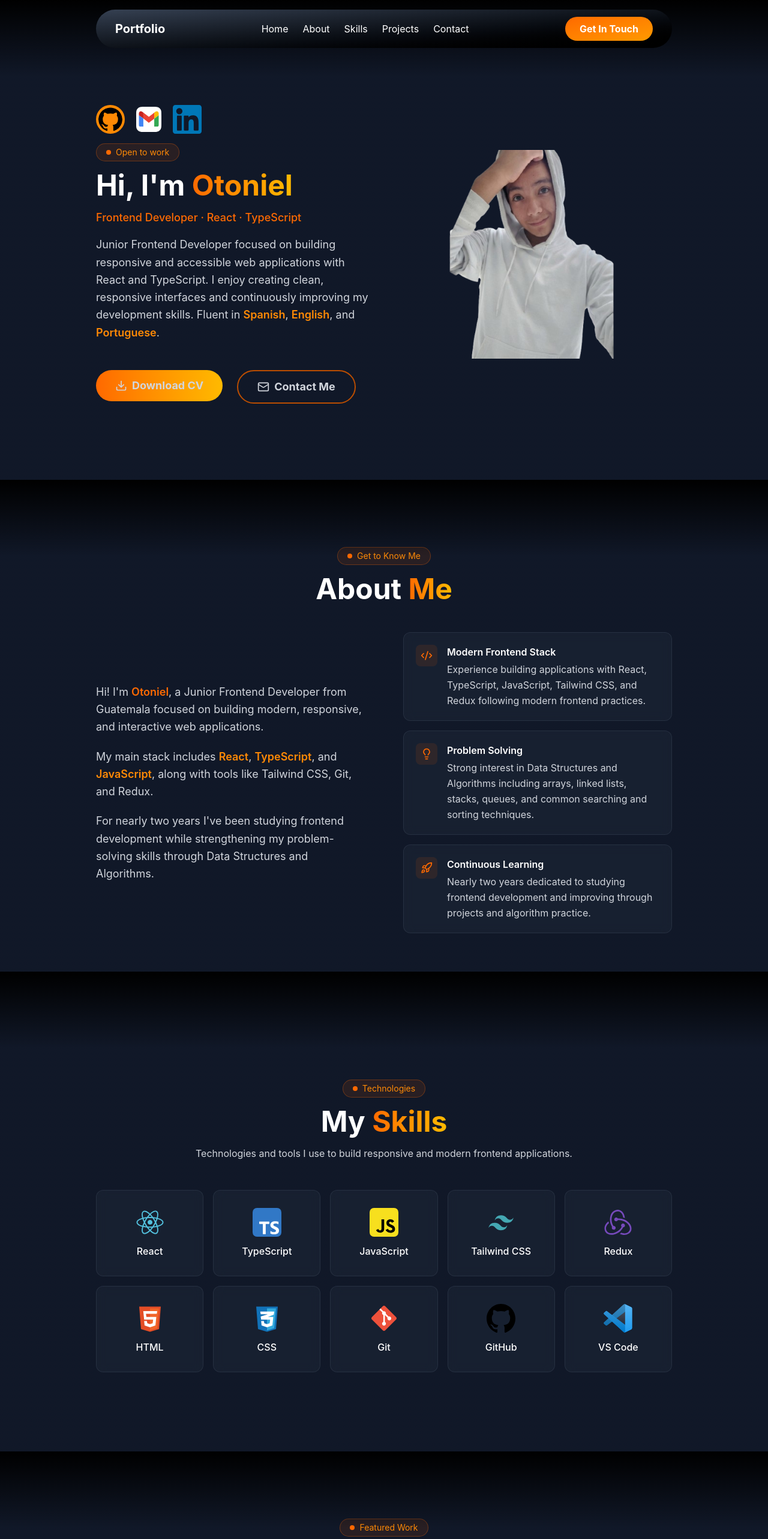
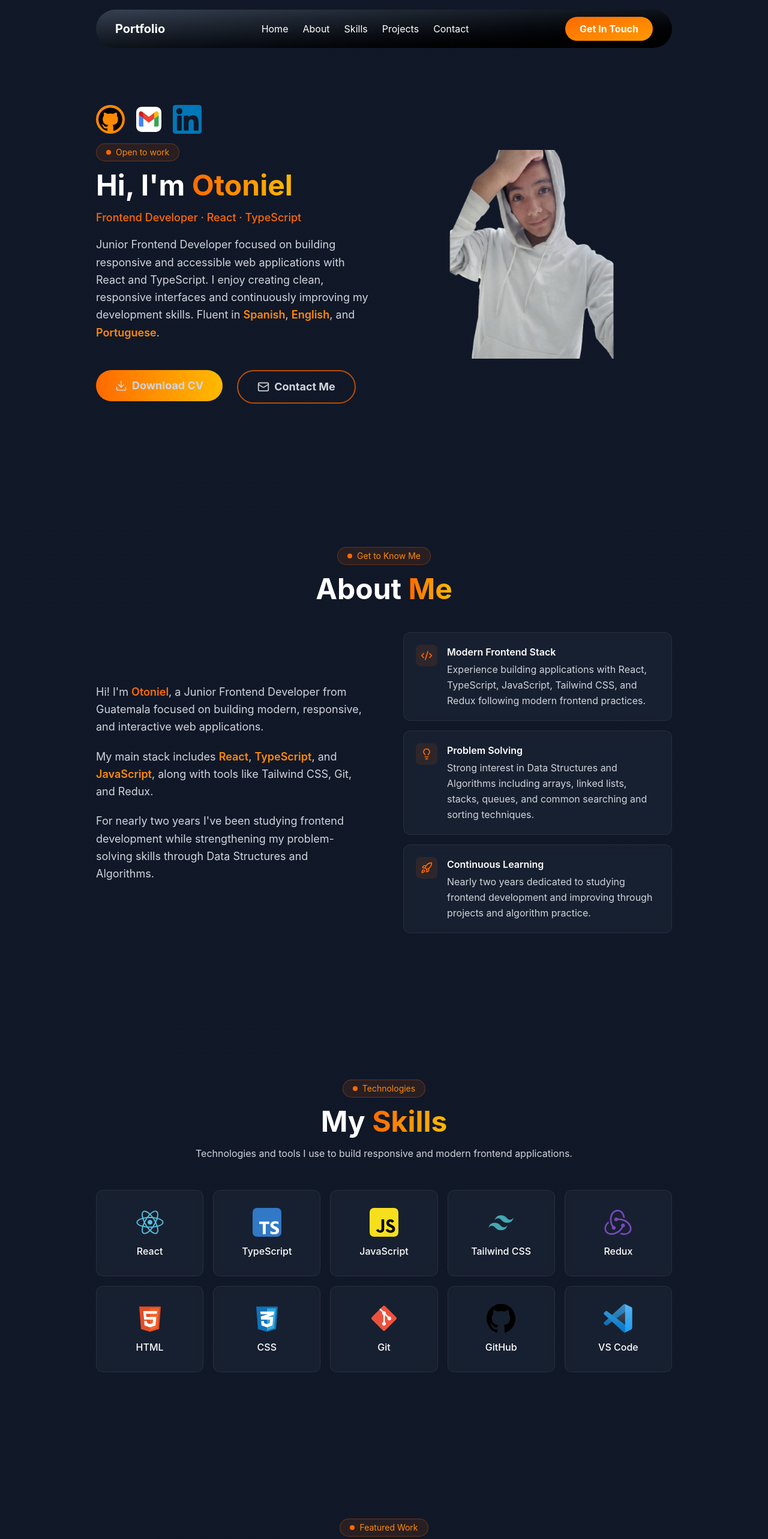
Before and after one commit to OtonielG/frontend-portfolioTS, a React (Vite) app: page / in a window 1280 px wide. Shown: the top 2566 px of the page at 60% size. Built offline with nearby package versions, Linux system fonts and the light colour scheme.

Commit message:
chore: polish portfolio UI details

```diff
--- a/src/components/About.tsx
+++ b/src/components/About.tsx
@@ -34,8 +34,6 @@ export default function About() {
       id="about"
       className="relative flex min-h-dvh w-full flex-col justify-center overflow-hidden bg-linear-to-br from-gray-900 via-gray-900 to-gray-900 px-6 pt-28 pb-16 md:px-14 lg:px-40"
     >
-      <div className="absolute top-0 left-0 h-32 w-full pointer-events-none bg-linear-to-b from-black to-transparent" />
-
       <div className="flex w-full flex-col items-center">
         <motion.span
           className="flex w-fit items-center gap-2 rounded-full border border-orange-500/30 bg-orange-500/10 px-4 py-1 text-sm text-orange-400"
--- a/src/components/Contact.tsx
+++ b/src/components/Contact.tsx
@@ -50,8 +50,6 @@ export default function Contact() {
       id="contact"
       className="relative flex min-h-dvh w-full flex-col justify-center overflow-hidden bg-linear-to-br from-gray-900 via-gray-900 to-gray-900 px-6 pt-28 pb-16 md:px-14 lg:px-40"
     >
-      <div className="absolute top-0 left-0 h-32 w-full pointer-events-none bg-linear-to-b from-black to-transparent" />
-
       <div className="flex w-full flex-col items-center">
         <motion.span
           className="flex w-fit items-center gap-2 rounded-full border border-orange-500/30 bg-orange-500/10 px-4 py-1 text-sm text-orange-400"
--- a/src/components/Hero.tsx
+++ b/src/components/Hero.tsx
@@ -40,8 +40,6 @@ export default function Hero() {
       className="relative flex flex-col gap-8 lg:flex-row justify-center items-center overflow-hidden
       bg-linear-to-br from-gray-900 via-gray-900 to-gray-900 w-full min-h-dvh px-6 md:px-14 lg:px-40 pt-28 lg:pt-12"
     >
-      <div className="absolute top-0 left-0 w-full h-32 pointer-events-none bg-linear-to-b from-black to-transparent" />
-
       <article className="w-full lg:w-1/2 flex flex-col justify-center items-center lg:items-start gap-4">
         <motion.ul
           className="flex gap-4"
--- a/src/components/Projects.tsx
+++ b/src/components/Projects.tsx
@@ -46,8 +46,6 @@ export default function Projects() {
       aria-labelledby="projects-heading"
       className="relative flex min-h-dvh w-full flex-col justify-center overflow-hidden bg-linear-to-br from-gray-900 via-gray-900 to-gray-900 px-6 pt-28 pb-16 md:px-14 lg:px-40"
     >
-      <div className="absolute top-0 left-0 h-32 w-full pointer-events-none bg-linear-to-b from-black to-transparent" />
-
       <header className="flex w-full flex-col items-center">
         <motion.span
           className="flex w-fit items-center gap-2 rounded-full border border-orange-500/30 bg-orange-500/10 px-4 py-1 text-sm text-orange-400"
--- a/src/components/Skills.tsx
+++ b/src/components/Skills.tsx
@@ -34,8 +34,6 @@ export default function Skills() {
       id="skills"
       className="relative flex min-h-dvh w-full flex-col justify-center overflow-hidden bg-linear-to-br from-gray-900 via-gray-900 to-gray-900 px-6 pt-28 pb-16 md:px-14 lg:px-40"
     >
-      <div className="absolute top-0 left-0 h-32 w-full pointer-events-none bg-linear-to-b from-black to-transparent" />
-
       <header className="flex w-full flex-col items-center">
         <motion.span
           className="flex w-fit items-center gap-2 rounded-full border border-orange-500/30 bg-orange-500/10 px-4 py-1 text-sm text-orange-400"
```
